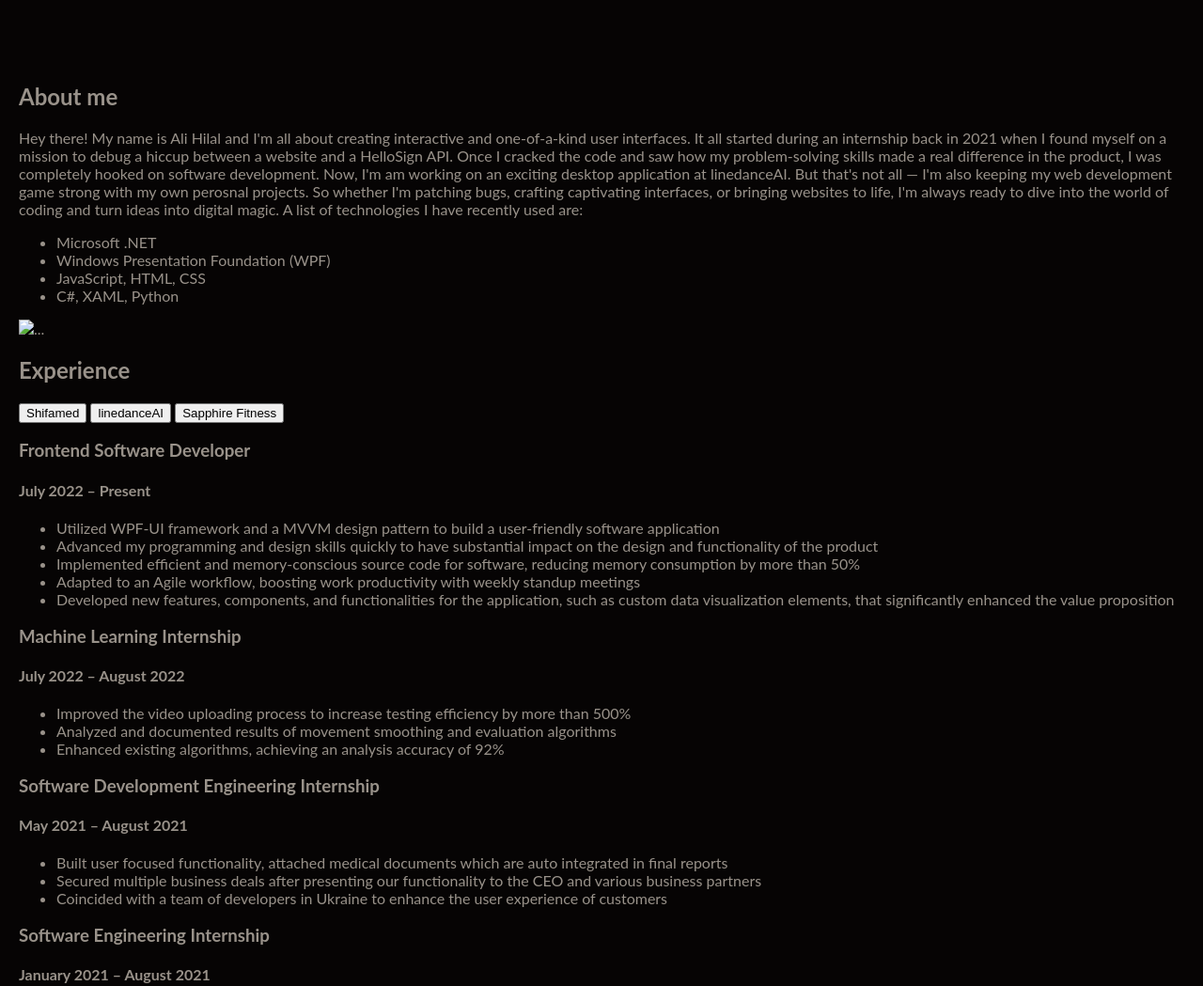
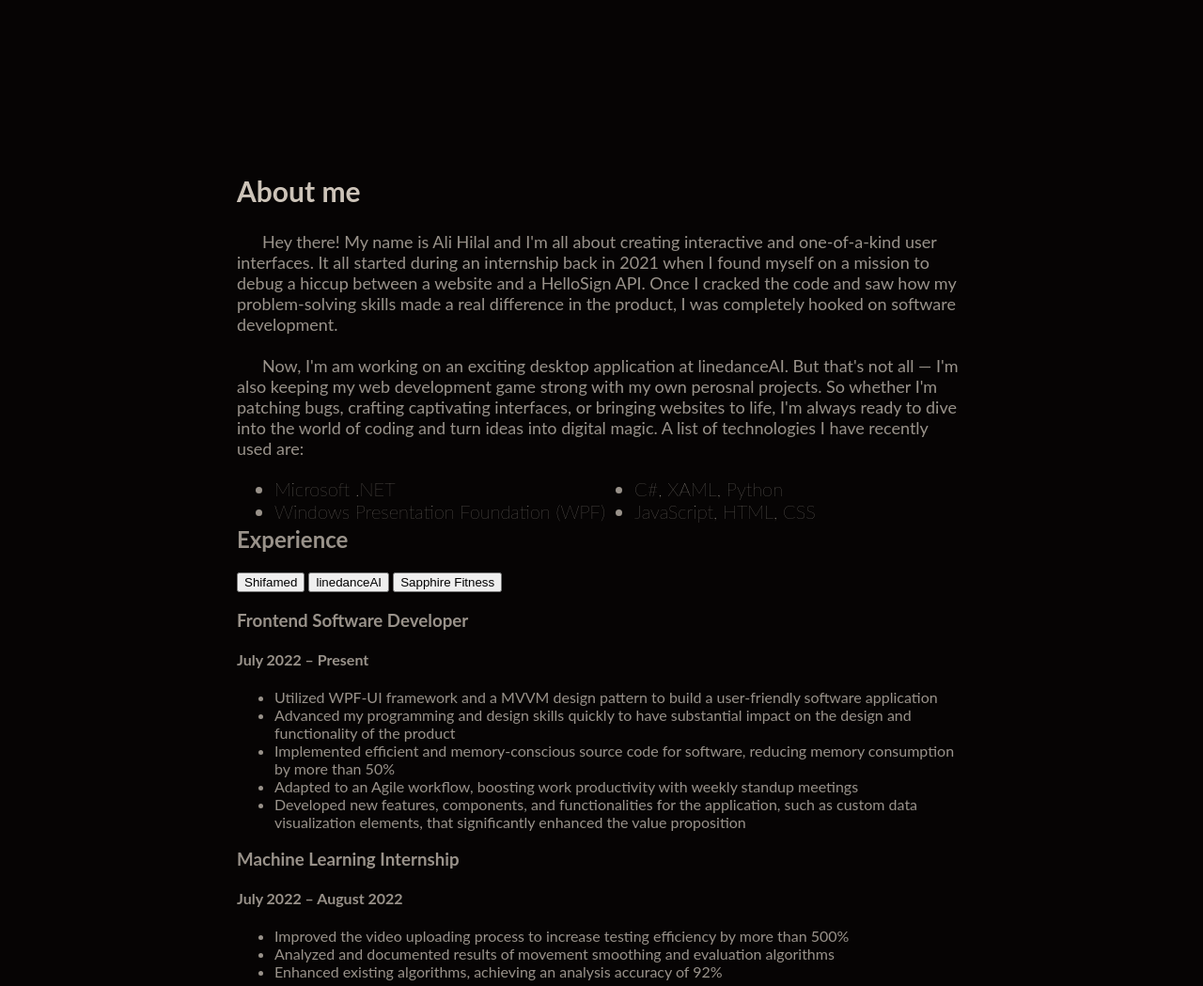
Before and after one commit to alihilal24/alihilal24.github.io, a plain HTML site: page index.html in a window 1280 px wide. Shown: the part 740-1789 px from the top of the page at 94% size. Drawn offline with Linux system fonts and the light colour scheme.

Commit message:
about me page

```diff
--- a/css/styles.css
+++ b/css/styles.css
@@ -29,6 +29,24 @@
   background-repeat: no-repeat, no-repeat;
   background-size: 20px;
 } */
+
+.section-title{
+  color: var(--subtitle-text);
+  font-size: 30px;
+}
+.section-text{
+  color: var(--body-text);
+  font-size: 18px;
+  font-weight: 400;
+}
+.tech-stack-bullets{
+  font-size: 20px;
+  font-weight: 100;
+  column-count: 2;
+  column-gap: 30px;
+}
+
+
 
 .navbar{
   position: fixed;
@@ -149,3 +167,39 @@
 .link:hover::before {
   transform: scaleX(1);
 }
+
+.about-section{
+  height: 75vh;
+  max-width: 800px;
+  margin: auto;
+  display: flex;
+  justify-content: center;
+  align-items: center;
+}
+
+.experience-section{
+  height: 75vh;
+  max-width: 800px;
+  margin: auto;
+  display: flex;
+  justify-content: center;
+  align-items: center;
+}
+
+.projects-section{
+  height: 75vh;
+  max-width: 800px;
+  margin: auto;
+  display: flex;
+  justify-content: center;
+  align-items: center;
+}
+
+.contact-section{
+  height: 75vh;
+  max-width: 800px;
+  margin: auto;
+  display: flex;
+  justify-content: center;
+  align-items: center;
+}
--- a/index.html
+++ b/index.html
@@ -53,24 +53,23 @@
             <div class="container">
                 <div >
                     <div >
-                        <h2 >About me</h2>
-                        <p >
-                            Hey there! My name is Ali Hilal and I'm all about creating interactive and one-of-a-kind user interfaces.
+                        <h2 class="section-title">About me</h2>
+                        <p class="section-text" >
+                            &emsp;&emsp;Hey there! My name is Ali Hilal and I'm all about creating interactive and one-of-a-kind user interfaces.
                             It all started during an internship back in 2021 when I found myself on a mission to debug a hiccup between a website and a HelloSign API.
                             Once I cracked the code and saw how my problem-solving skills made a real difference in the product, I was completely hooked on software development.
-                            Now, I'm am working on an exciting desktop application at linedanceAI. But that's not all — I'm also keeping my web development game strong with my own perosnal projects.
+                            <br><br>&emsp;&emsp;Now, I'm am working on an exciting desktop application at linedanceAI. But that's not all — I'm also keeping my web development game strong with my own perosnal projects.
                             So whether I'm patching bugs, crafting captivating interfaces, or bringing websites to life, I'm always ready to dive into the world of coding and turn ideas into digital magic. A list of technologies I have recently used are:
-                            <ul>
+                            <ul class="tech-stack-bullets">
                                 <li>Microsoft .NET</li>
                                 <li>Windows Presentation Foundation (WPF)</li>
+                                <li>C#, XAML, Python</li>
                                 <li>JavaScript, HTML, CSS</li>
-                                <li>C#, XAML, Python</li>
                             </ul>
 
                         </p>
                     </div>
                 </div>
-                <img class="img-fluid" src="assets/img/ipad.png" alt="..." />
             </div>
         </section>
         <!-- Experience-->
```
